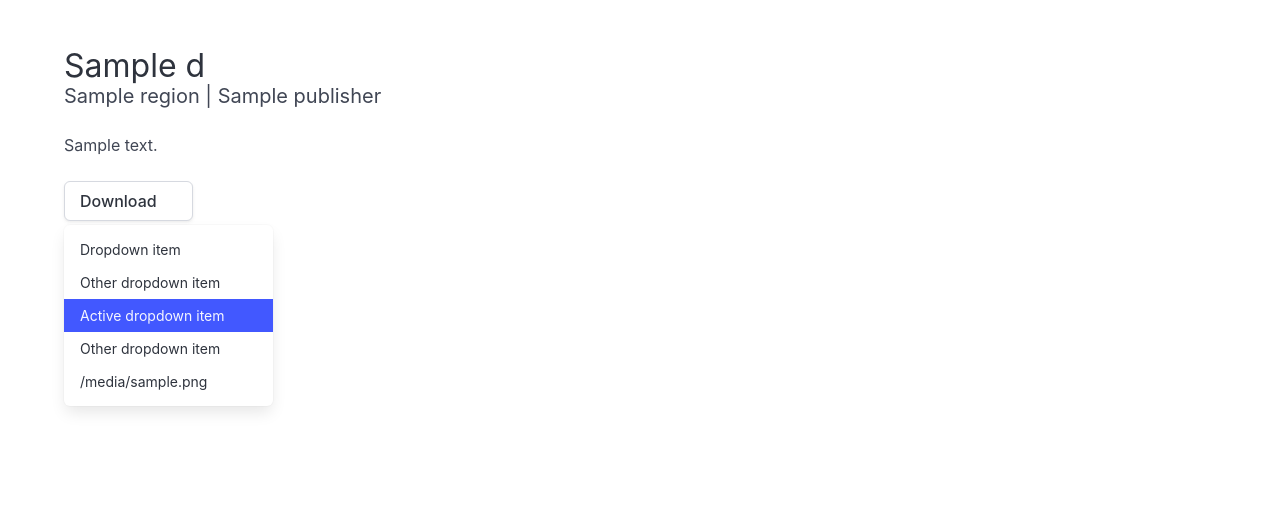
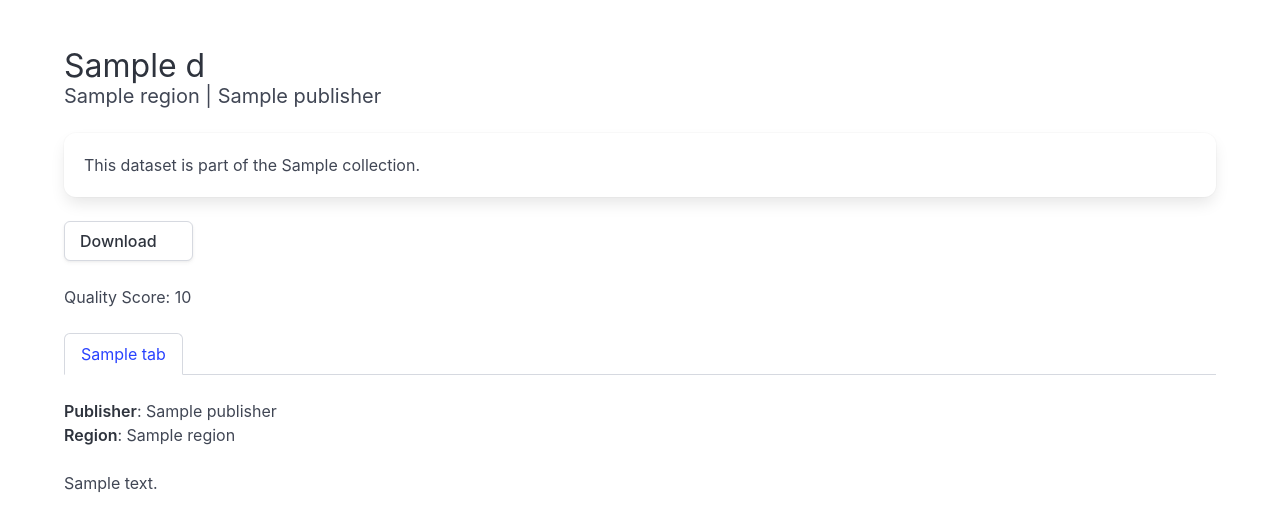
Before and after one commit to uchicago-mscapp-projects/public-data-portal, a Django app: template templates/dataset_detail.html in a window 1280 px wide. Shown: the top 532 px of the page. Run offline with Django 5.2, Linux system fonts and the light colour scheme; the template is opened without the code that fills it: most values are stand-ins (such as "Sample title", 1, 10 or a date in 2020).

Commit message:
Basic dataset detail layout for review, some changes to admin views

```diff
--- a/apps/catalog/models.py
+++ b/apps/catalog/models.py
@@ -102,8 +102,8 @@ class DataSet(models.Model):
     description = models.TextField(blank=True)
 
     # define the time range covered by the data (if known)
-    start_date = models.DateField(null=True)
-    end_date = models.DateField(null=True)
+    start_date = models.DateField(null=True, blank=True)
+    end_date = models.DateField(null=True, blank=True)
 
     upstream_upload_time = models.DateTimeField()
     publisher = models.ForeignKey(Publisher, on_delete=models.PROTECT)
--- a/templates/dataset_detail.html
+++ b/templates/dataset_detail.html
@@ -11,15 +11,6 @@ Dataset detail view; in progress
 {% endblock %}
 
 {% block content %}
-  {% comment %}
-  At this point don't worry too much about the HTML!
-
-  We'll focus on two things for now, content that we want to group together on the page
-  will go into a <div>, and we can use components & styles from Bulma where we'd like.
-
-  Below we make a few sections, one for displaying a temporary greeting and a second
-  box that will contain the number of datasets.
-  {% endcomment %}
 
   <div class="title"> {# in HTML id is optional, naming the div for future reference #}
   <h1>{{ ds.name }}</h1>
@@ -29,11 +20,14 @@ Dataset detail view; in progress
   <h2>{{ ds.region }} | {{ ds.publisher }}</h2>
   </div>
 
+  {% if ds.temporal_collection %}
+  <div class="box" id="temporal-collection">
+    <p>This dataset is part of the <a href="#">{{ ds.temporal_collection}}</a> collection.</p>
+  </div>
+  {% endif %}
+
   <div class="block">
-    {{ ds.description }}
-  </div>
-
-  <div class="dropdown is-active">
+    <div class="dropdown is-hoverable">
       <div class="dropdown-trigger">
         <button class="button" aria-haspopup="true" aria-controls="dropdown-menu">
           <span>Download</span>
@@ -44,15 +38,86 @@ Dataset detail view; in progress
       </div>
       <div class="dropdown-menu" id="dropdown-menu" role="menu">
         <div class="dropdown-content">
-      <a href="#" class="dropdown-item"> Dropdown item </a>
-      <a class="dropdown-item"> Other dropdown item </a>
-      <a href="#" class="dropdown-item is-active"> Active dropdown item </a>
-      <a href="#" class="dropdown-item"> Other dropdown item </a>
           {% for file in files %}
-        <a href="{{ file.url }}" class="dropdown-item"> {{ file.file_type }}</a>
+            <a href="{{ file.url }}" target="_blank" class="dropdown-item"> {{ file.file_type }}</a>
+          {% endfor %}
+        </div>
+      </div>
+    </div>
+  </div>
+
+  <div class="block" id="quality-score">
+    <p>Quality Score: {{ ds.quality_score }}</p>
+  </div>
+
+<div>
+  <div class="tabs is-boxed">
+    <ul>
+      {% for tab in tabs %}
+        <li data-tab="{{ tab.id }}" class="{% if forloop.first %}is-active{% endif %}">
+          <a>{{ tab.title }}</a>
+        </li>
+      {% endfor %}
+    </ul>
+  </div>
+
+  <div id="tab-content">
+    <div class="tab-pane is-active" id="details">
+      <div class="block">
+        <p><strong>Publisher</strong>: {{ ds.publisher }}</p>
+        <p><strong>Region</strong>: {{ ds.region }}</p>
+      </div>
+      <div class="block">
+        <p>{{ ds.description }}</p>
+      </div>
+    </div>
+    <div class="tab-pane" id="metadata">
+      <p>Created: {{ ds.created_at }}</p>
+      <p>Updated: {{ ds.updated_at }}</p>
+    </div>
+    <div class="tab-pane" id="comments">
+      <p>Comments and other UGC can go here?</p>
+    </div>
+    <div class="tab-pane" id="collections">
+      {% if ds.temporal_collection %}
+        <div class="button is-info"><a href="#">{{ ds.temporal_collection }}</a></div>
+      {% endif %}
+      {% for collection in collections %}
+        <div class="button"><a href="#">{{ collection.name }}</a></div>
       {% endfor %}
     </div>
   </div>
 </div>
 
+<style>
+  .tab-pane {
+    display: none;
+  }
+  .tab-pane.is-active {
+    display: block;
+  }
+  a { color: inherit; }
+</style>
+
+<script>
+document.addEventListener("DOMContentLoaded", () => {
+  const tabs = document.querySelectorAll(".tabs ul li");
+  const panes = document.querySelectorAll(".tab-pane");
+
+  tabs.forEach(tab => {
+    tab.addEventListener("click", () => {
+      const target = tab.dataset.tab;
+
+      // remove is-active from all tabs and panes
+      tabs.forEach(t => t.classList.remove("is-active"));
+      panes.forEach(p => p.classList.remove("is-active"));
+
+      // add is-active to the clicked tab and its pane
+      tab.classList.add("is-active");
+      document.getElementById(target).classList.add("is-active");
+    });
+  });
+});
+</script>
+
 {% endblock %}
```
Also changed, not shown: apps/catalog/admin.py (+11 -1 lines), apps/catalog/views.py (+11 -12 lines), apps/catalog/migrations/0015_alter_dataset_end_date_alter_dataset_start_date.py (added). Lines whose indentation alone changed are shown as unchanged.
